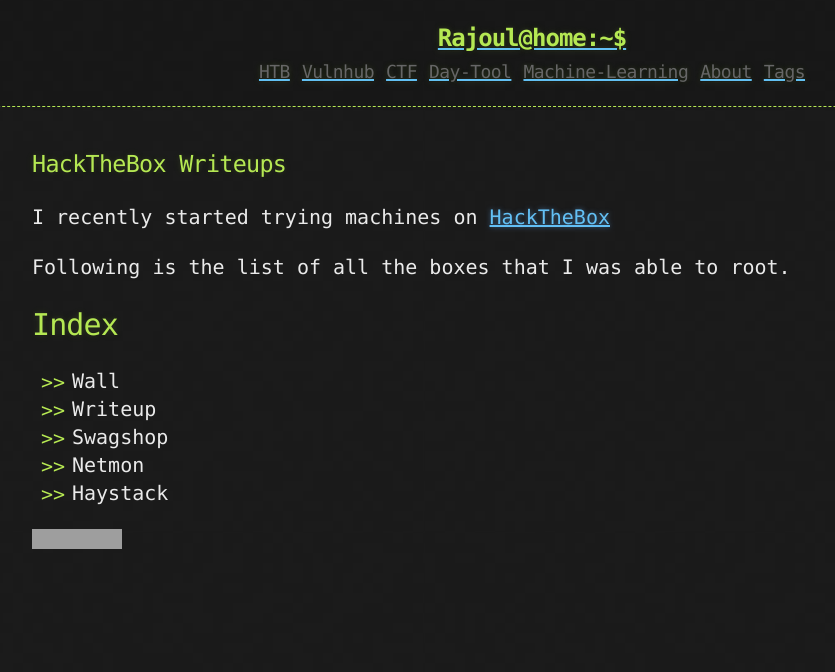
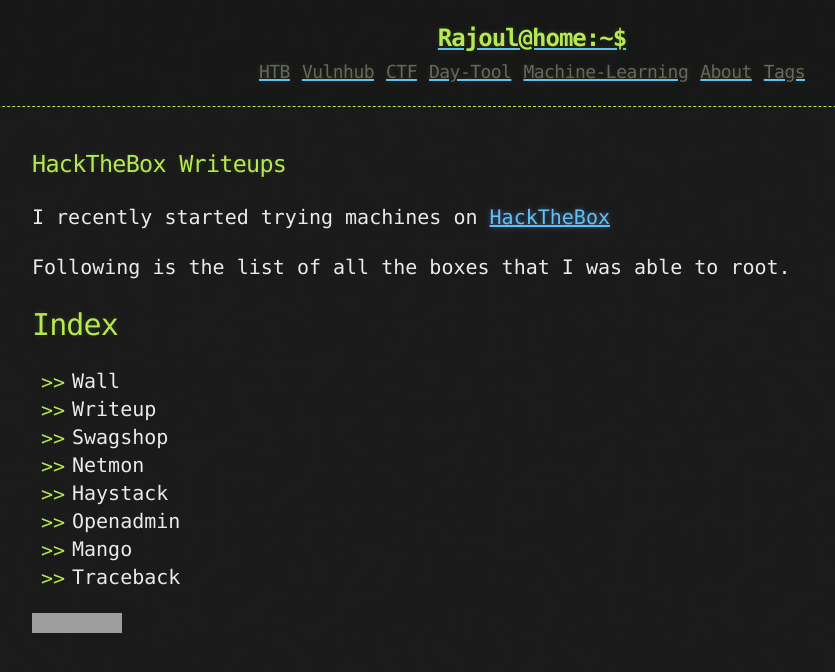
Before and after one commit to rajoul/rajoul.github.io, a Jekyll site: the page built from HTB.md, in a window 1280 px wide. Shown: the top 672 px of the page, without its empty margins (108-943 px from the left). Built offline with Jekyll 4.4.1, drawn with Linux system fonts in a browser that asks for light colours; grey boxes are pictures that could not be loaded.

Commit message:
Update HTB.md

```diff
--- a/HTB.md
+++ b/HTB.md
@@ -16,5 +16,8 @@
 * Swagshop
 * Netmon
 * Haystack
+* Openadmin
+* Mango
+* Traceback
 
 <img src="https://www.hackthebox.eu/badge/image/94847" alt="Hack The Box">
```
